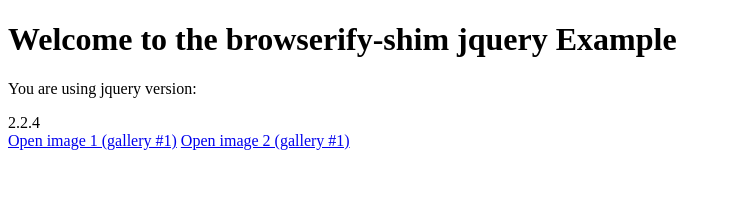
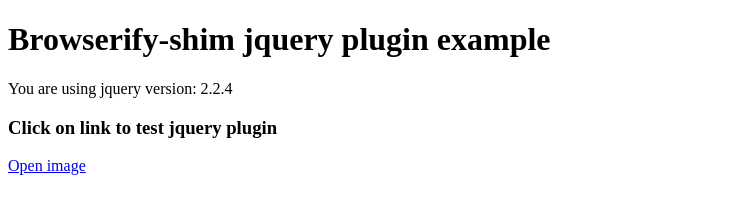
Before and after one commit to CheViana/browserify-shim-jquery-plugin, a website: page index.html in a window 1280 px wide. Shown: the whole page, without its empty margins (0-731 px from the left). Drawn offline with Linux system fonts and the light colour scheme.

Commit message:
make test webpage a tiny bit prettier

```diff
--- a/index.html
+++ b/index.html
@@ -5,13 +5,12 @@
   <title>jquery shim example</title>
 </head>
 <body>
-  <h1>Welcome to the browserify-shim jquery Example</h1>
-  <p>You are using jquery version:</p>
-  <span id='jq-version'></span>
+  <h1>Browserify-shim jquery plugin example</h1>
+  <p>You are using jquery version: <span id='jq-version'></span> </p>
 
+  <h3> Click on link to test jquery plugin </h3>
   <div class="gallery">
-    <a href="images/1.jpg">Open image 1 (gallery #1)</a>
-    <a href="images/2.jpg">Open image 2 (gallery #1)</a>
+    <a href="images/2.jpg">Open image</a>
   </div>
 
   <script type="text/javascript" src="./js/bundle.js"></script>
--- a/package.json
+++ b/package.json
@@ -19,6 +19,7 @@
   },
   "devDependencies": {
     "browserify": "~2.36.1",
-    "browserify-shim": "~3.0.0"
+    "browserify-shim": "~3.0.0",
+    "uswds": "~0.13"
   }
 }
```
